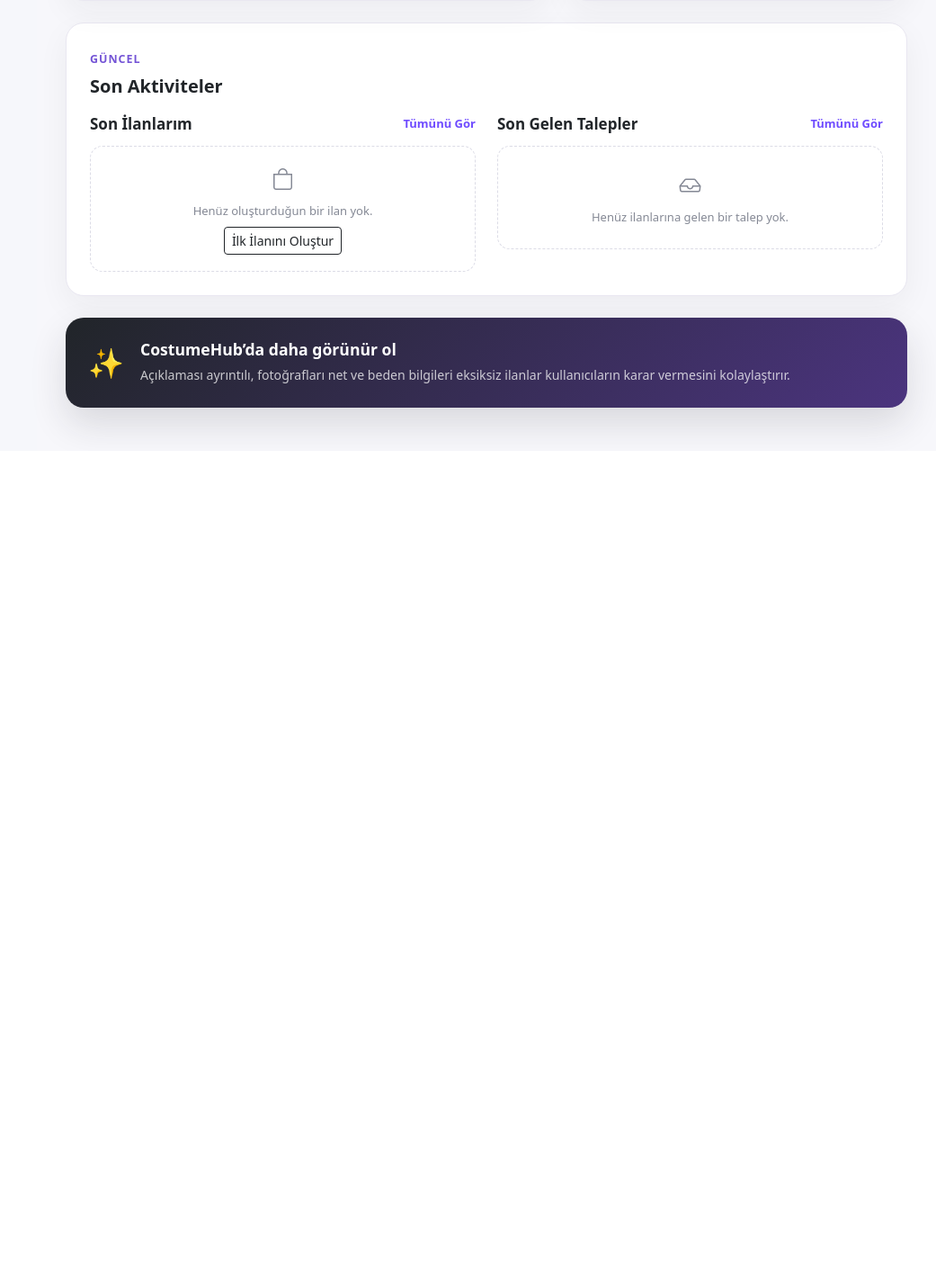
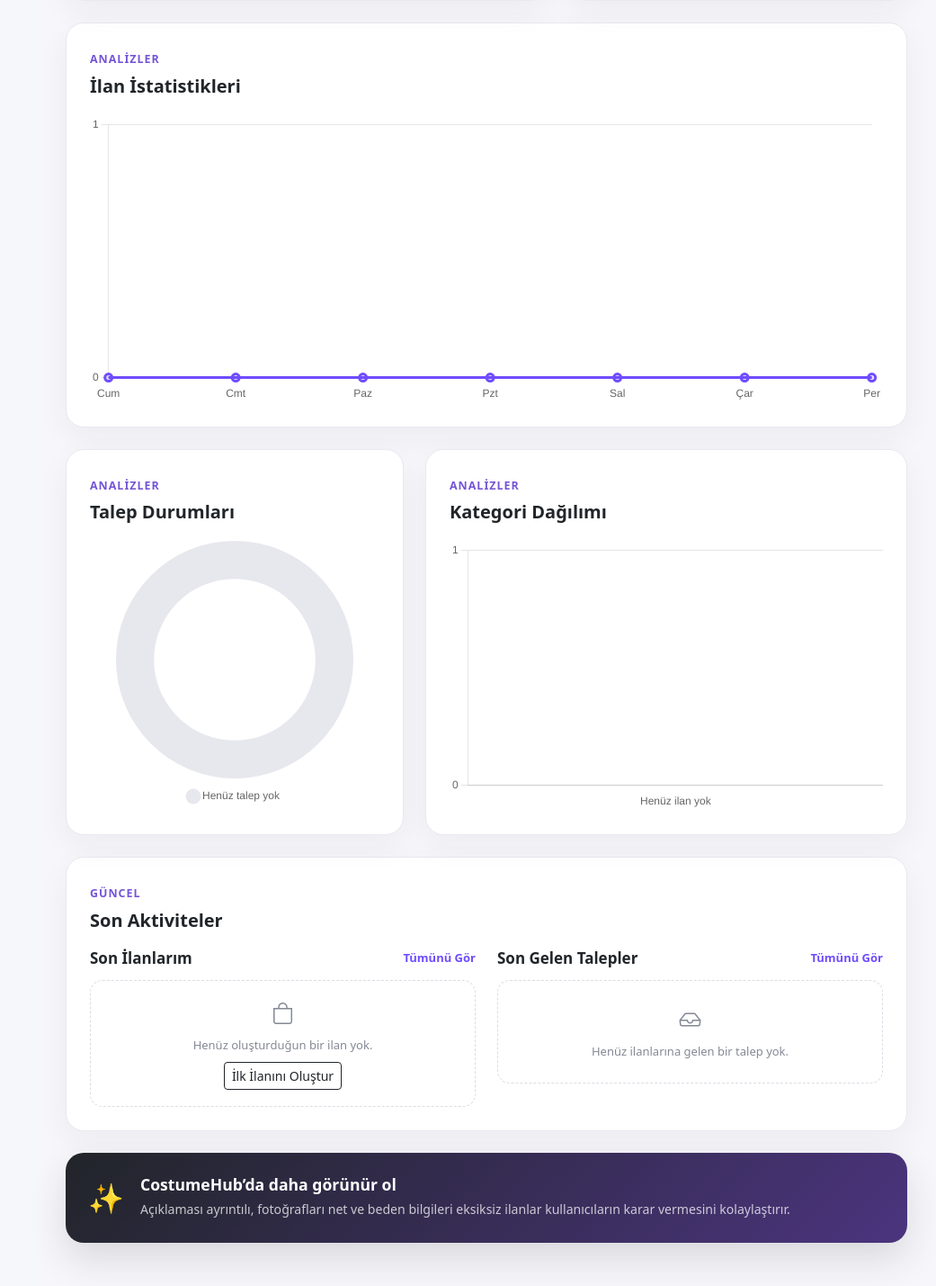
Before and after one commit to ikrabaser/costumehub, a Django app: page /hesap/panel/ in a window 1280 px wide. Shown: the part 840-2269 px from the top of the page at 90% size, without its empty margins (239-1280 px from the left). Before the commit the page ends 1333 px from the top, so only its background shows below. Run offline with Django 5.2, Linux system fonts and the light colour scheme; the visitor is signed in with stand-in values (Sample User, id 1); data comes from the database, SQL or seed files in the repository; data that the repository does not hold is empty; parts of the project's set-up code (start-up, migrations or seed data) failed here and were passed over.

Commit message:
feat: add dashboard analytics with Chart.js

```diff
--- a/accounts/templates/accounts/panel.html
+++ b/accounts/templates/accounts/panel.html
@@ -279,6 +279,81 @@
                     </div>
 
                 </div>
+                <section class="dashboard-content-card mt-4">
+
+    <div class="dashboard-section-heading">
+        <div>
+            <span class="dashboard-section-label">
+                Analizler
+            </span>
+
+            <h2>İlan İstatistikleri</h2>
+        </div>
+    </div>
+
+    <div class="dashboard-chart-container">
+    <canvas id="ilanChart"></canvas>
+</div>
+
+{{ ilan_grafik_etiketleri|json_script:"ilan-chart-labels" }}
+{{ ilan_grafik_verileri|json_script:"ilan-chart-data" }}
+
+</section>
+<div class="row g-4 mt-0">
+
+    <!-- Talep durumları -->
+    <div class="col-12 col-xl-5">
+
+        <section class="dashboard-content-card h-100">
+
+            <div class="dashboard-section-heading">
+                <div>
+                    <span class="dashboard-section-label">
+                        Analizler
+                    </span>
+
+                    <h2>Talep Durumları</h2>
+                </div>
+            </div>
+
+            <div class="dashboard-chart-container dashboard-chart-small">
+                <canvas id="talepDurumChart"></canvas>
+            </div>
+
+        </section>
+
+    </div>
+
+    <!-- Kategori dağılımı -->
+    <div class="col-12 col-xl-7">
+
+        <section class="dashboard-content-card h-100">
+
+            <div class="dashboard-section-heading">
+                <div>
+                    <span class="dashboard-section-label">
+                        Analizler
+                    </span>
+
+                    <h2>Kategori Dağılımı</h2>
+                </div>
+            </div>
+
+            <div class="dashboard-chart-container dashboard-chart-small">
+                <canvas id="kategoriChart"></canvas>
+            </div>
+
+        </section>
+
+    </div>
+
+</div>
+
+{{ talep_grafik_etiketleri|json_script:"talep-chart-labels" }}
+{{ talep_grafik_verileri|json_script:"talep-chart-data" }}
+
+{{ kategori_grafik_etiketleri|json_script:"kategori-chart-labels" }}
+{{ kategori_grafik_verileri|json_script:"kategori-chart-data" }}
                 <!-- Son aktiviteler -->
 <section class="dashboard-content-card mt-4">
 
--- a/accounts/views.py
+++ b/accounts/views.py
@@ -6,6 +6,11 @@ from django.contrib.auth.decorators import login_required
 from .forms import GirisFormu, KayitFormu, ProfilFormu
 from products.models import Ilan
 from rentals.models import KiralamaTalebi
+from datetime import timedelta
+
+from django.db.models import Count
+from django.db.models.functions import TruncDate
+from django.utils import timezone
 
 
 def kayit(request):
@@ -125,6 +130,120 @@ def panel(request):
             "kiraci",
         )[:3]
     )
+    bugun = timezone.localdate()
+    baslangic_tarihi = bugun - timedelta(days=6)
+
+    gunluk_ilan_sorgusu = (
+        kullanici_ilanlari.filter(
+            olusturulma_tarihi__date__range=(
+                baslangic_tarihi,
+                bugun,
+            )
+        )
+        .annotate(
+            gun=TruncDate("olusturulma_tarihi")
+        )
+        .values("gun")
+        .annotate(
+            ilan_sayisi=Count("id")
+        )
+        .order_by("gun")
+    )
+
+    gunluk_ilan_sayilari = {
+        kayit["gun"]: kayit["ilan_sayisi"]
+        for kayit in gunluk_ilan_sorgusu
+    }
+
+    gun_adlari = [
+        "Pzt",
+        "Sal",
+        "Çar",
+        "Per",
+        "Cum",
+        "Cmt",
+        "Paz",
+    ]
+
+    ilan_grafik_etiketleri = []
+    ilan_grafik_verileri = []
+
+    for gun_farki in range(7):
+        tarih = baslangic_tarihi + timedelta(
+            days=gun_farki
+        )
+
+        ilan_grafik_etiketleri.append(
+            gun_adlari[tarih.weekday()]
+        )
+
+        ilan_grafik_verileri.append(
+            gunluk_ilan_sayilari.get(tarih, 0)
+        )
+            # Kullanıcının ilanlarına gelen taleplerin durum dağılımı
+    talep_durum_adlari = {
+        "BEKLIYOR": "Bekliyor",
+        "KABUL_EDILDI": "Kabul Edildi",
+        "TESLIM_EDILDI": "Teslim Edildi",
+        "IADE_EDILDI": "İade Edildi",
+        "TAMAMLANDI": "Tamamlandı",
+        "REDDEDILDI": "Reddedildi",
+        "IPTAL_EDILDI": "İptal Edildi",
+    }
+
+    talep_durum_sayilari = {
+        durum: 0
+        for durum in talep_durum_adlari
+    }
+
+    talep_durum_sorgusu = (
+        KiralamaTalebi.objects.filter(
+            ilan__ilan_sahibi=request.user
+        )
+        .values("durum")
+        .annotate(
+            talep_sayisi=Count("id")
+        )
+    )
+
+    for kayit in talep_durum_sorgusu:
+        talep_durum_sayilari[kayit["durum"]] = (
+            kayit["talep_sayisi"]
+        )
+
+    talep_grafik_etiketleri = [
+        talep_durum_adlari[durum]
+        for durum in talep_durum_adlari
+    ]
+
+    talep_grafik_verileri = [
+        talep_durum_sayilari[durum]
+        for durum in talep_durum_adlari
+    ]
+
+    # Kullanıcının ilanlarının kategori dağılımı
+    kategori_sorgusu = (
+        kullanici_ilanlari.values(
+            "kategori__ad"
+        )
+        .annotate(
+            ilan_sayisi=Count("id")
+        )
+        .order_by(
+            "-ilan_sayisi",
+            "kategori__ad",
+        )[:6]
+    )
+
+    kategori_grafik_etiketleri = [
+        kayit["kategori__ad"]
+        for kayit in kategori_sorgusu
+    ]
+
+    kategori_grafik_verileri = [
+        kayit["ilan_sayisi"]
+        for kayit in kategori_sorgusu
+    ]
 
     context = {
         "toplam_ilan_sayisi": kullanici_ilanlari.count(),
@@ -145,6 +264,12 @@ def panel(request):
         ).count(),
         "son_ilanlar": son_ilanlar,
         "son_gelen_talepler": son_gelen_talepler,
+        "ilan_grafik_etiketleri": ilan_grafik_etiketleri,
+        "ilan_grafik_verileri": ilan_grafik_verileri,
+        "talep_grafik_etiketleri": talep_grafik_etiketleri,
+        "talep_grafik_verileri": talep_grafik_verileri,
+        "kategori_grafik_etiketleri": kategori_grafik_etiketleri,
+        "kategori_grafik_verileri": kategori_grafik_verileri,
     }
 
     return render(
--- a/static/css/style.css
+++ b/static/css/style.css
@@ -1540,3 +1540,23 @@ a.dashboard-activity-item:hover {
         white-space: normal;
     }
 }
+.dashboard-chart-container {
+    position: relative;
+    width: 100%;
+    height: 320px;
+}
+
+@media (max-width: 767.98px) {
+    .dashboard-chart-container {
+        height: 250px;
+    }
+}
+.dashboard-chart-small {
+    height: 300px;
+}
+
+@media (max-width: 767.98px) {
+    .dashboard-chart-small {
+        height: 270px;
+    }
+}
--- a/static/js/app.js
+++ b/static/js/app.js
@@ -1 +1,292 @@
 console.log("CostumeHub JavaScript dosyası çalışıyor.");
+const chartCanvas = document.getElementById("ilanChart");
+const chartLabelsElement = document.getElementById(
+    "ilan-chart-labels"
+);
+const chartDataElement = document.getElementById(
+    "ilan-chart-data"
+);
+
+if (
+    chartCanvas
+    && chartLabelsElement
+    && chartDataElement
+    && typeof Chart !== "undefined"
+) {
+    const chartLabels = JSON.parse(
+        chartLabelsElement.textContent
+    );
+
+    const chartData = JSON.parse(
+        chartDataElement.textContent
+    );
+
+    new Chart(chartCanvas, {
+        type: "line",
+
+        data: {
+            labels: chartLabels,
+
+            datasets: [
+                {
+                    label: "Yeni İlan",
+                    data: chartData,
+                    borderColor: "#6f4cff",
+                    backgroundColor: "rgba(111, 76, 255, 0.14)",
+                    borderWidth: 3,
+                    pointRadius: 4,
+                    pointHoverRadius: 6,
+                    tension: 0.35,
+                    fill: true,
+                },
+            ],
+        },
+
+        options: {
+            responsive: true,
+            maintainAspectRatio: false,
+
+            interaction: {
+                intersect: false,
+                mode: "index",
+            },
+
+            plugins: {
+                legend: {
+                    display: false,
+                },
+
+                tooltip: {
+                    callbacks: {
+                        label: function (context) {
+                            return (
+                                context.parsed.y
+                                + " yeni ilan"
+                            );
+                        },
+                    },
+                },
+            },
+
+            scales: {
+                y: {
+                    beginAtZero: true,
+
+                    ticks: {
+                        precision: 0,
+                        stepSize: 1,
+                    },
+                },
+
+                x: {
+                    grid: {
+                        display: false,
+                    },
+                },
+            },
+        },
+    });
+}
+const talepChartCanvas = document.getElementById(
+    "talepDurumChart"
+);
+
+const talepLabelsElement = document.getElementById(
+    "talep-chart-labels"
+);
+
+const talepDataElement = document.getElementById(
+    "talep-chart-data"
+);
+
+if (
+    talepChartCanvas
+    && talepLabelsElement
+    && talepDataElement
+    && typeof Chart !== "undefined"
+) {
+    const talepLabels = JSON.parse(
+        talepLabelsElement.textContent
+    );
+
+    const talepData = JSON.parse(
+        talepDataElement.textContent
+    );
+
+    const toplamTalep = talepData.reduce(
+        (toplam, sayi) => toplam + sayi,
+        0
+    );
+
+    const gosterilenEtiketler = toplamTalep > 0
+        ? talepLabels
+        : ["Henüz talep yok"];
+
+    const gosterilenVeriler = toplamTalep > 0
+        ? talepData
+        : [1];
+
+    const grafikRenkleri = toplamTalep > 0
+        ? [
+            "#f6c453",
+            "#6f4cff",
+            "#4f7cff",
+            "#34a0a4",
+            "#3bb273",
+            "#ef6f6c",
+            "#9aa0aa",
+        ]
+        : ["#e7e7ee"];
+
+    new Chart(talepChartCanvas, {
+        type: "doughnut",
+
+        data: {
+            labels: gosterilenEtiketler,
+
+            datasets: [
+                {
+                    data: gosterilenVeriler,
+                    backgroundColor: grafikRenkleri,
+                    borderWidth: 0,
+                    hoverOffset: 6,
+                },
+            ],
+        },
+
+        options: {
+            responsive: true,
+            maintainAspectRatio: false,
+            cutout: "68%",
+
+            plugins: {
+                legend: {
+                    position: "bottom",
+
+                    labels: {
+                        usePointStyle: true,
+                        boxWidth: 8,
+                        padding: 14,
+                    },
+                },
+
+                tooltip: {
+                    enabled: toplamTalep > 0,
+
+                    callbacks: {
+                        label: function (context) {
+                            return (
+                                context.label
+                                + ": "
+                                + context.parsed
+                                + " talep"
+                            );
+                        },
+                    },
+                },
+            },
+        },
+    });
+}
+
+
+const kategoriChartCanvas = document.getElementById(
+    "kategoriChart"
+);
+
+const kategoriLabelsElement = document.getElementById(
+    "kategori-chart-labels"
+);
+
+const kategoriDataElement = document.getElementById(
+    "kategori-chart-data"
+);
+
+if (
+    kategoriChartCanvas
+    && kategoriLabelsElement
+    && kategoriDataElement
+    && typeof Chart !== "undefined"
+) {
+    const kategoriLabels = JSON.parse(
+        kategoriLabelsElement.textContent
+    );
+
+    const kategoriData = JSON.parse(
+        kategoriDataElement.textContent
+    );
+
+    const veriVarMi = kategoriData.length > 0;
+
+    new Chart(kategoriChartCanvas, {
+        type: "bar",
+
+        data: {
+            labels: veriVarMi
+                ? kategoriLabels
+                : ["Henüz ilan yok"],
+
+            datasets: [
+                {
+                    label: "İlan Sayısı",
+
+                    data: veriVarMi
+                        ? kategoriData
+                        : [0],
+
+                    backgroundColor: "rgba(111, 76, 255, 0.72)",
+                    borderColor: "#6f4cff",
+                    borderWidth: 1,
+                    borderRadius: 8,
+                    maxBarThickness: 52,
+                },
+            ],
+        },
+
+        options: {
+            responsive: true,
+            maintainAspectRatio: false,
+
+            plugins: {
+                legend: {
+                    display: false,
+                },
+
+                tooltip: {
+                    enabled: veriVarMi,
+
+                    callbacks: {
+                        label: function (context) {
+                            return (
+                                context.parsed.y
+                                + " ilan"
+                            );
+                        },
+                    },
+                },
+            },
+
+            scales: {
+                y: {
+                    beginAtZero: true,
+
+                    ticks: {
+                        precision: 0,
+                        stepSize: 1,
+                    },
+                },
+
+                x: {
+                    grid: {
+                        display: false,
+                    },
+
+                    ticks: {
+                        maxRotation: 30,
+                        minRotation: 0,
+                    },
+                },
+            },
+        },
+    });
+}
--- a/templates/base.html
+++ b/templates/base.html
@@ -100,6 +100,7 @@
     {% include "partials/footer.html" %}
 {% endif %}
 </div>
+<script src="https://cdn.jsdelivr.net/npm/chart.js"></script>
 
     <!-- Bootstrap JavaScript -->
     <script
```
